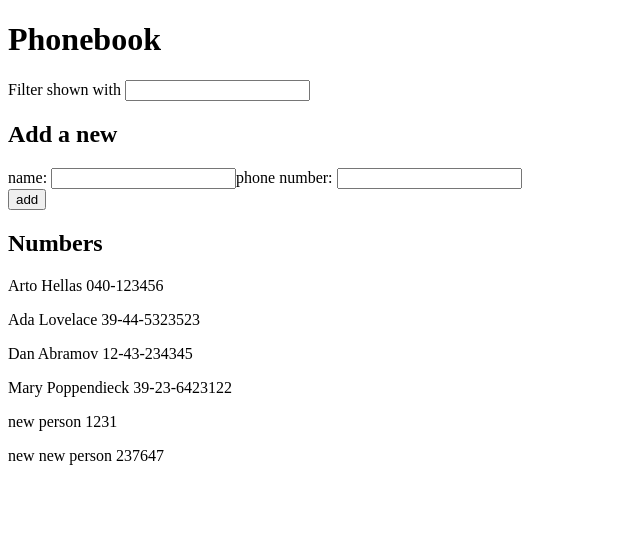
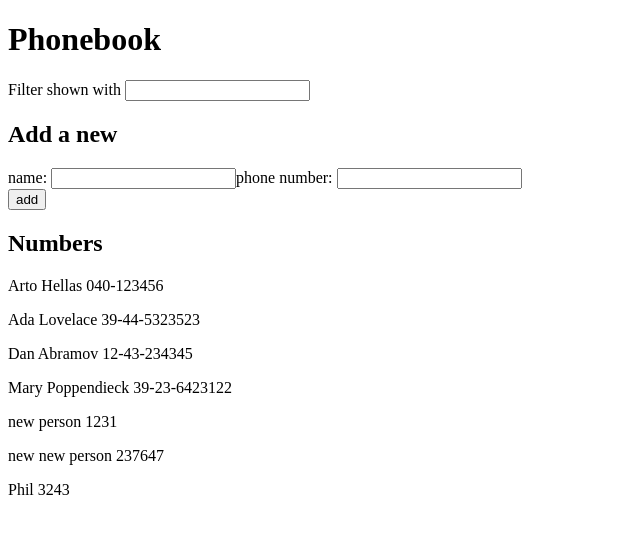
Before and after one commit to JMarte03/fullstack-open, a React (Vite) app in the folder part2/phonebook/: page / in a window 1280 px wide. Shown: the top 534 px of the page, without its empty margins (0-640 px from the left). Built offline with nearby package versions, Linux system fonts and the light colour scheme; data requests are answered from the project's data file.

Commit message:
Exercise 2.13

```diff
--- a/part2/phonebook/db.json
+++ b/part2/phonebook/db.json
@@ -29,6 +29,11 @@
       "id": "143f",
       "name": "new new person",
       "phone": "237647"
+    },
+    {
+      "id": "bee5",
+      "name": "Phil",
+      "phone": "3243"
     }
   ]
 }
--- a/part2/phonebook/src/App.jsx
+++ b/part2/phonebook/src/App.jsx
@@ -3,6 +3,7 @@
 import Filter from "./components/Filter";
 import PersonForm from "./components/PersonForm";
 import Persons from "./components/Persons";
+import personService from './services/persons'
 
 function App() {
   const [persons, setPersons] = useState([]);
@@ -11,10 +12,10 @@
   const [filter, setFilter] = useState("");
 
   useEffect(() => {
-    axios
-      .get('http://localhost:3001/persons')
-      .then((response) => {
-        setPersons(response.data)
+    personService
+      .getAll()
+      .then(initialPersons => {
+        setPersons(initialPersons)
       });
   }, []);
 
@@ -26,9 +27,9 @@
     };
     const foundObject = persons.find((person) => person.name === newName);
     foundObject === undefined
-      ? axios
-        .post('http://localhost:3001/persons', newPerson)
-        .then(response => setPersons(persons.concat(response.data)))
+      ? personService
+        .create(newPerson)
+        .then(returnedPerson => setPersons(persons.concat(returnedPerson)))
       : alert(`${newName} is already added to phonebook`);
     setNewName("");
     setNewPhone("");
--- /dev/null
+++ b/part2/phonebook/src/services/persons.js
@@ -0,0 +1,14 @@
+import axios from "axios"
+const baseUrl = 'http://localhost:3001/persons'
+
+const getAll = () => {
+    const request = axios.get(baseUrl)
+    return request.then(response => response.data)
+}
+
+const create = (newObject) => {
+    const request = axios.post(baseUrl, newObject)
+    return request.then(response => response.data)
+}
+
+export default { getAll, create }
```
